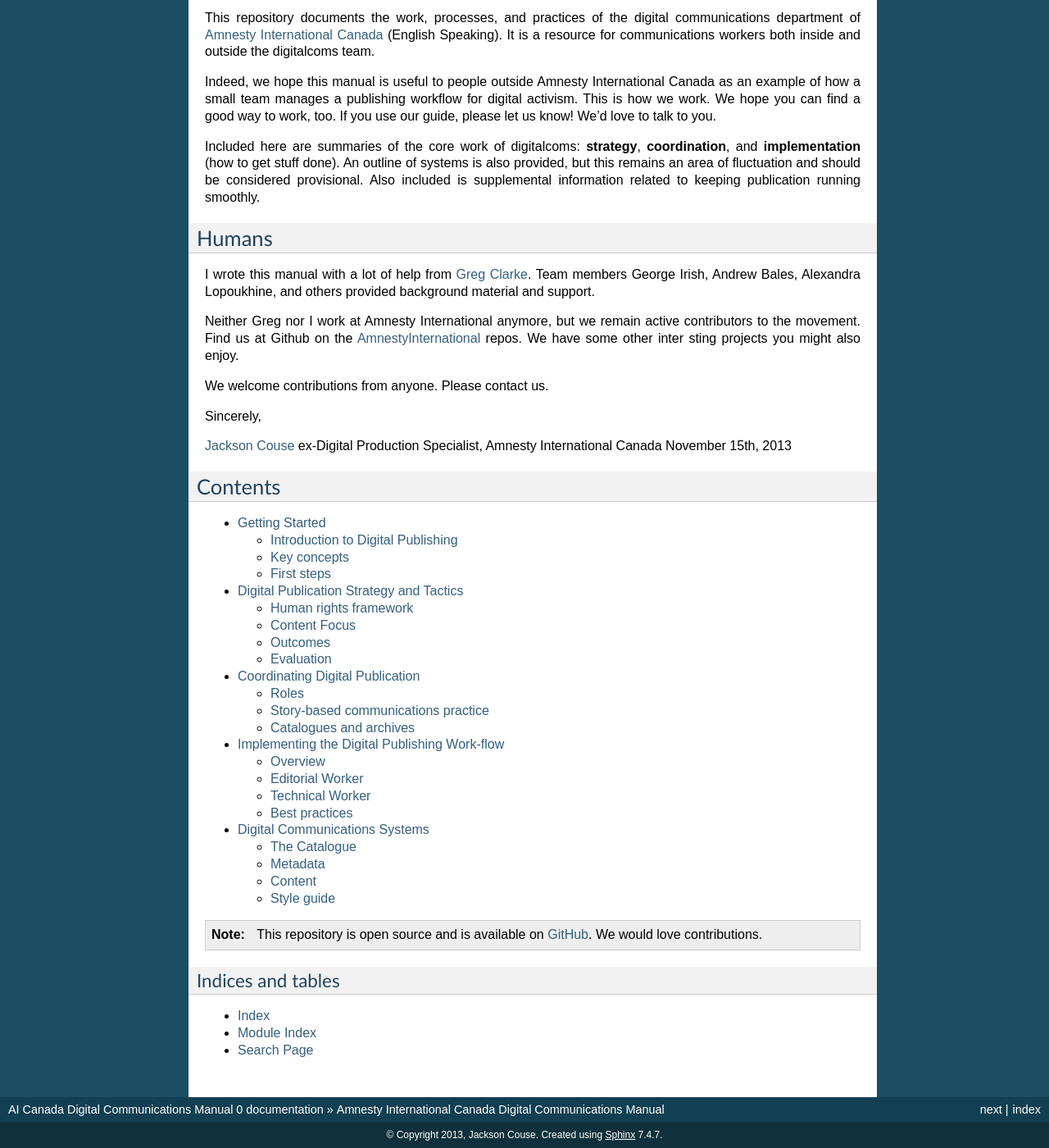
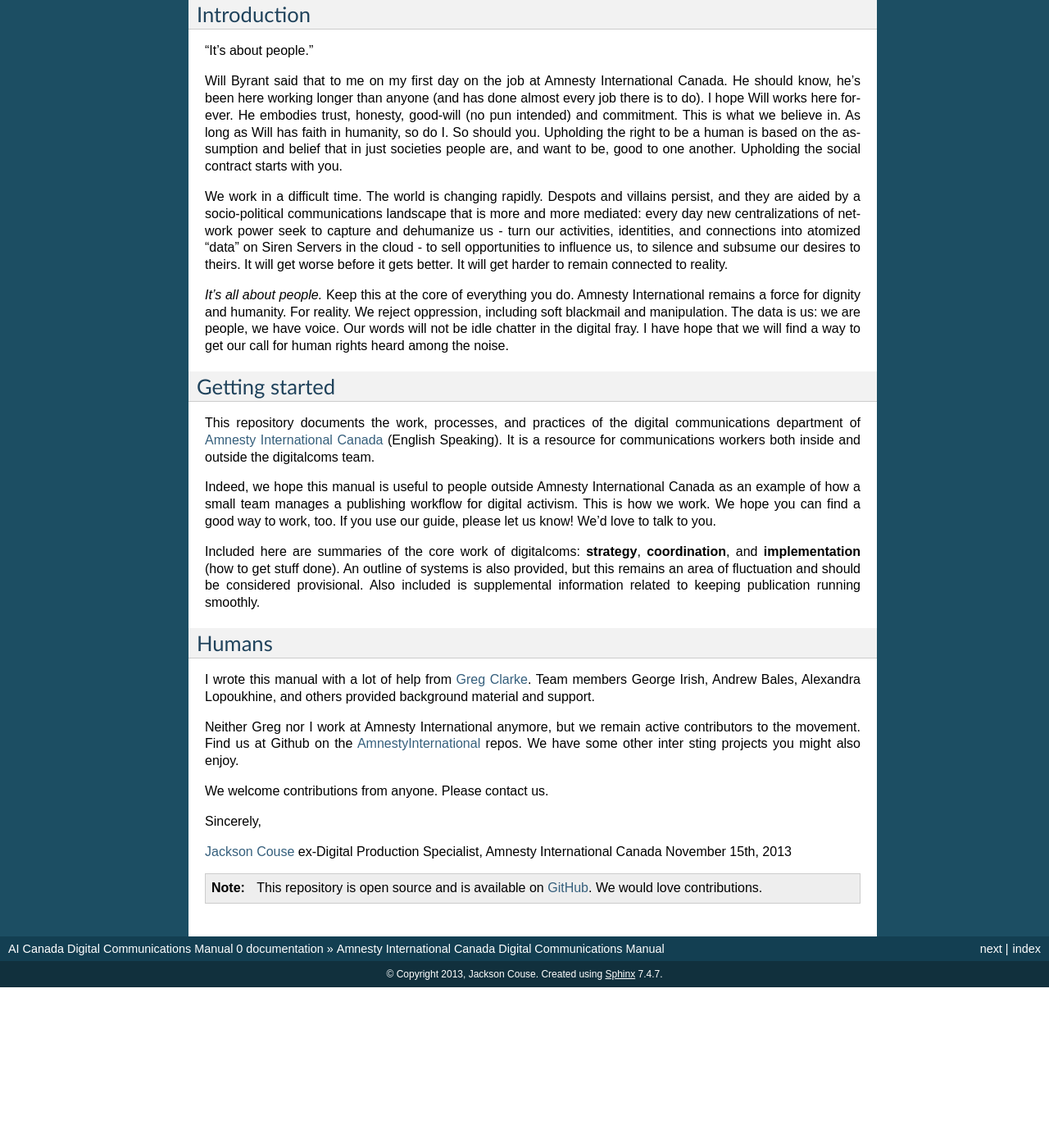
Before and after one commit to AmnestyInternational/digital-publishing-manual, a Sphinx documentation site: the page built from docs/index.rst, in a window 1280 px wide and 1400 px high, scrolled down 630 px. Shown: the whole window at 82% size. Built offline with Sphinx 7.4.7, drawn with Linux system fonts in a browser that asks for light colours; after the commit the page ends 1834 px from its top, so only the background shows below that; some of the changed text lies outside the part shown.

Commit message:
moved index TOC

```diff
--- a/docs/index.rst
+++ b/docs/index.rst
@@ -38,26 +47,7 @@ ex-Digital Production Specialist, Amnesty International Canada
 November 15th, 2013
 
 
-Contents
---------
-
-.. toctree::
-   :maxdepth: 2
-
-   starting
-   strategy
-   coordination
-   implementation
-   systems
-
 .. note:: This repository is open source and is available on `GitHub`_.
     We would love contributions.
 
 .. _GitHub: https://github.com/amnestyinternational/digitalcoms
-
-Indices and tables
-==================
-
-* :ref:`genindex`
-* :ref:`modindex`
-* :ref:`search`
```
Also changed, not shown: other parts of docs/index.rst (+9 -0 lines).
